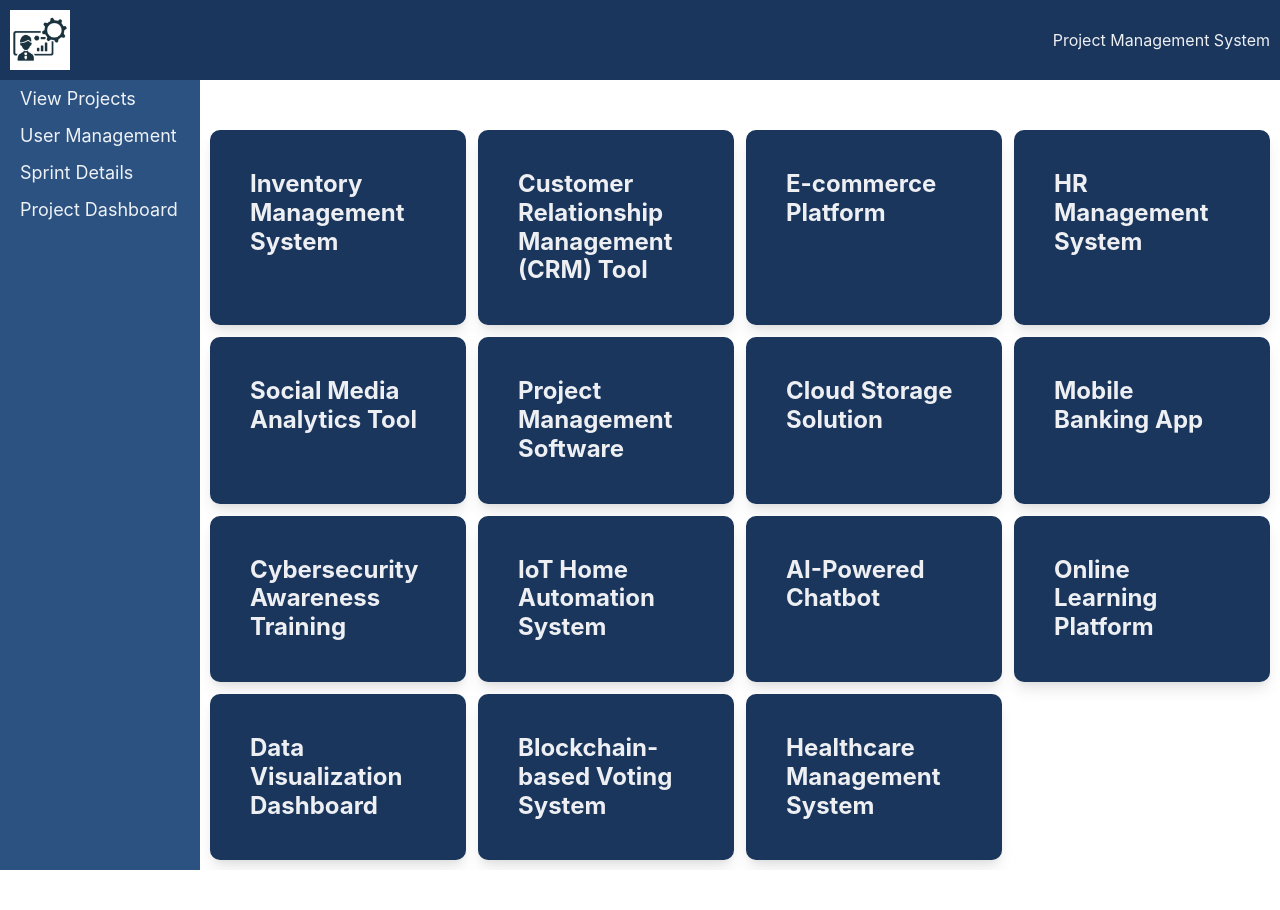
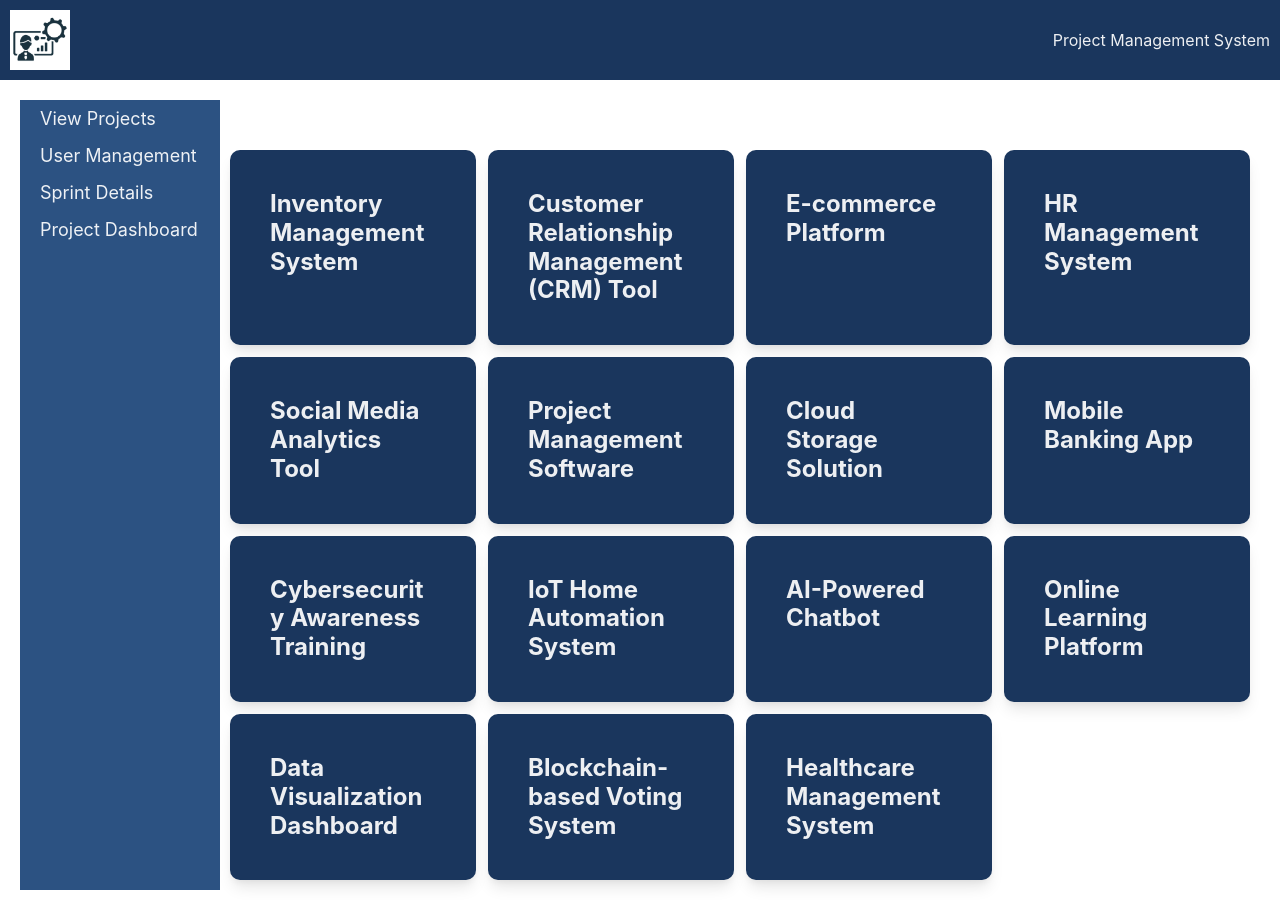
Before and after one commit to Djawad02/project-management, a React (Vite) app: page / in a window 1280 px wide. Before the commit the page ends 870 px from the top, so only its background shows below. Built offline with nearby package versions, Linux system fonts and the light colour scheme.

Commit message:
Fetch project details

```diff
--- a/package.json
+++ b/package.json
@@ -12,6 +12,7 @@
     "@chakra-ui/react": "^2.8.2",
     "@emotion/react": "^11.13.0",
     "@emotion/styled": "^11.13.0",
+    "@tanstack/react-query": "4.28",
     "framer-motion": "^11.3.28",
     "react": "^18.2.0",
     "react-dom": "^18.2.0",
--- a/src/components/ProjectCards.tsx
+++ b/src/components/ProjectCards.tsx
@@ -1,6 +1,7 @@
 import React from "react";
 import { Project } from "../hooks/useProjects";
 import { Card, CardBody, Heading } from "@chakra-ui/react";
+import { Link } from "react-router-dom";
 
 interface Props {
   project: Project;
@@ -14,7 +15,9 @@ const ProjectCards = ({ project }: Props) => {
       color="whiteAlpha.900"
     >
       <CardBody>
-        <Heading fontSize="2xl">{project.title}</Heading>
+        <Heading fontSize="2xl">
+          <Link to={"/projects/" + project.title}> {project.title}</Link>
+        </Heading>
       </CardBody>
     </Card>
   );
--- /dev/null
+++ b/src/hooks/useProject.ts
@@ -0,0 +1,6 @@
+import { useQuery } from "@tanstack/react-query";
+
+const useProject = (title:string) => useQuery({
+    queryKey:['projects',title],
+
+})
--- a/src/pages/Layout.tsx
+++ b/src/pages/Layout.tsx
@@ -1,12 +1,15 @@
 import React from "react";
 import Navbar from "../components/Navbar";
 import { Outlet } from "react-router-dom";
+import { Box } from "@chakra-ui/react";
 
 const Layout = () => {
   return (
     <>
       <Navbar />
-      <Outlet />
+      <Box padding={5}>
+        <Outlet />
+      </Box>
     </>
   );
 };
--- a/src/pages/ProjectDetailPage.tsx
+++ b/src/pages/ProjectDetailPage.tsx
@@ -1,7 +1,26 @@
 import React from "react";
+import { useParams } from "react-router-dom";
+import useProjects from "../hooks/useProjects";
+import { Box, Heading, Text } from "@chakra-ui/react";
 
 const ProjectDetailPage = () => {
-  return <div>ProjectDetailPage</div>;
+  const { title } = useParams();
+  const { projectList, error } = useProjects();
+  const project = projectList.find(
+    (p) => p.title === decodeURIComponent(title!)
+  );
+
+  if (!project) {
+    return <Text>Project not found</Text>;
+  }
+  if (error) throw error;
+  return (
+    <>
+      <Heading>{project.title}</Heading>
+      <Text>{project.description}</Text>
+      <Text>Status: {project.status}</Text>
+    </>
+  );
 };
 
 export default ProjectDetailPage;
--- a/src/routing/route.tsx
+++ b/src/routing/route.tsx
@@ -12,7 +12,7 @@ const router = createBrowserRouter([
     errorElement: <ErrorPage />,
     children: [
       { index: true, element: <Homepage /> },
-      { path: "projects/:id", element: <ProjectDetailPage /> },
+      { path: "projects/:title", element: <ProjectDetailPage /> },
     ],
   },
 ]);
```
Also changed, not shown: 1 other file (tests, documents, lock files or other folders).
